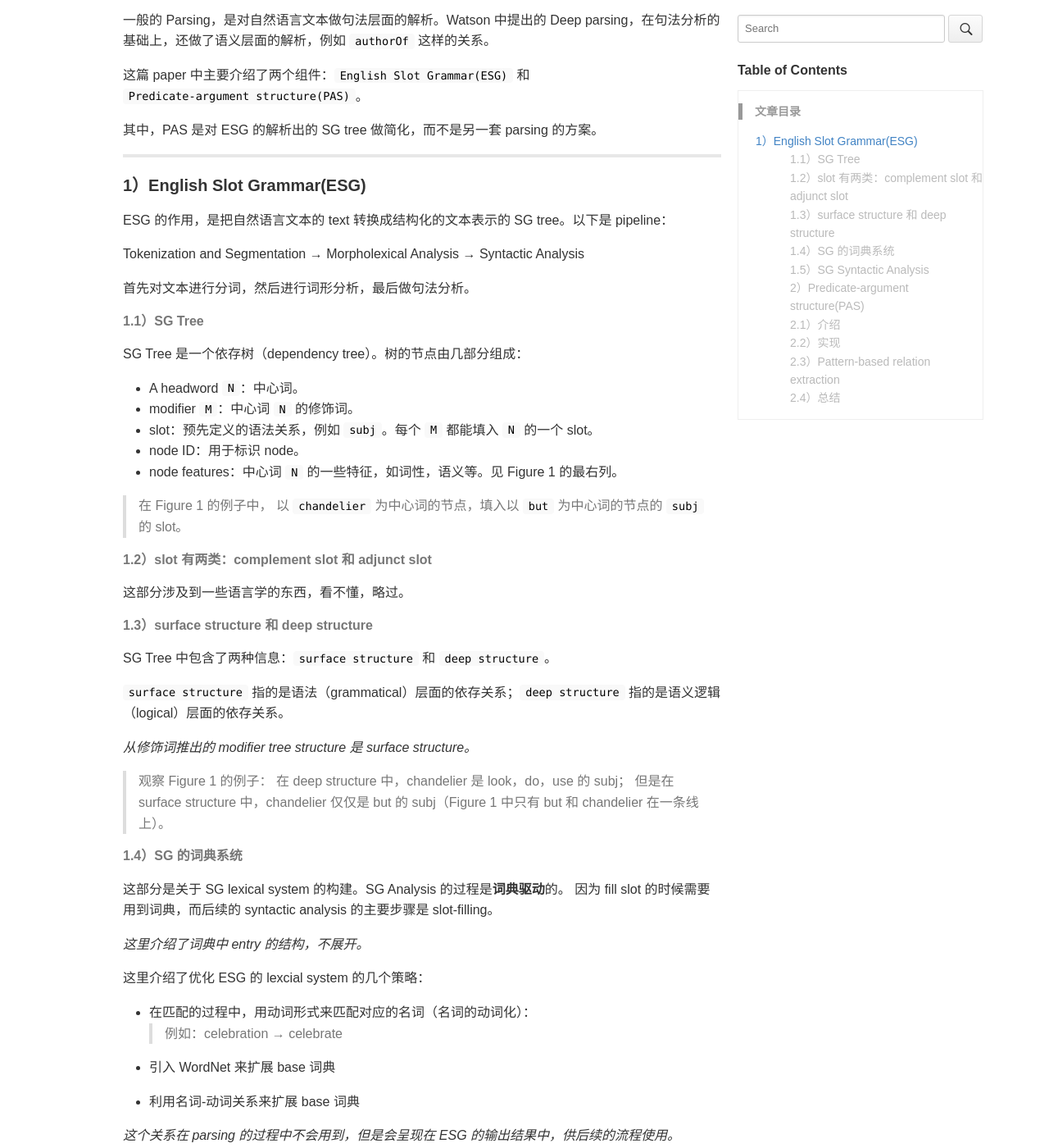
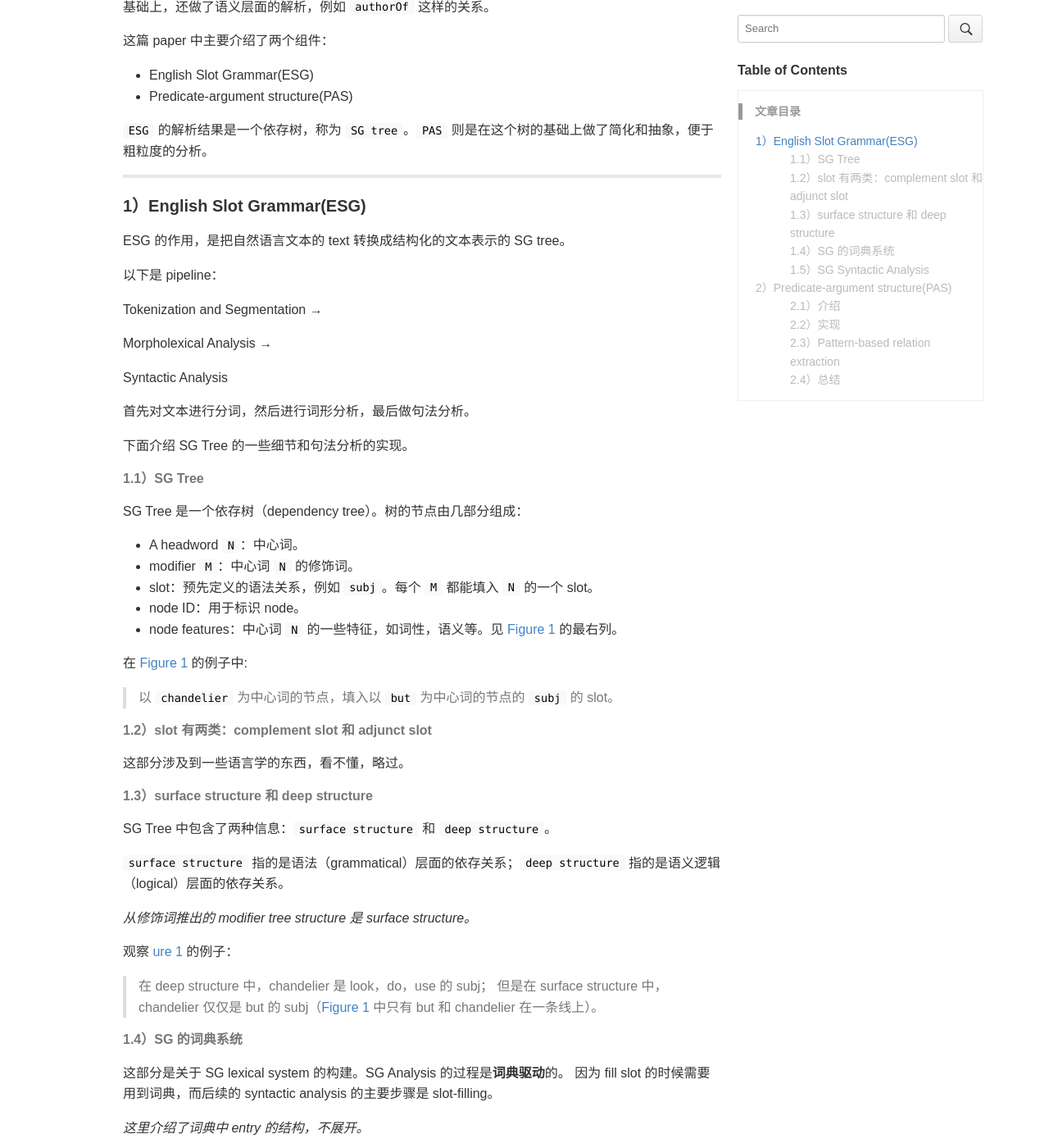
Before and after one commit to Miopas/miopas.github.io, a Jekyll site: the page built from _posts/2017-12-26-watson-paper-02.md, in a window 1280 px wide and 1400 px high, scrolled down 250 px. Shown: the whole window at 82% size. Built offline with Jekyll 4.4.1, drawn with Linux system fonts in a browser that asks for light colours; some of the changed text lies outside the part shown.

Commit message:
Update 2017-12-26-watson-paper-02.md

```diff
--- a/_posts/2017-12-26-watson-paper-02.md
+++ b/_posts/2017-12-26-watson-paper-02.md
@@ -2,25 +2,33 @@
 layout: post
 title: Deep parsing in Watson 论文理解
 categories: [问答系统]
-description: IBM Watson 相关 paper 阅读笔记
+description: 关于 Watson 中的 Deep parsing 技术
 keywords: 问答系统, chatbot, QA system
 ---
 
-这篇是关于 Watson 中的 Deep parsing 技术。
-
 一般的 Parsing，是对自然语言文本做句法层面的解析。Watson 中提出的 Deep parsing，在句法分析的基础上，还做了语义层面的解析，例如 `authorOf` 这样的关系。
 
-这篇 paper 中主要介绍了两个组件：`English Slot Grammar(ESG)` 和 `Predicate-argument structure(PAS)`。
+这篇 paper 中主要介绍了两个组件：
+* English Slot Grammar(ESG)
+* Predicate-argument structure(PAS)
 
-其中，PAS 是对 ESG 的解析出的 SG tree 做简化，而不是另一套 parsing 的方案。
+`ESG` 的解析结果是一个依存树，称为 `SG tree`。`PAS` 则是在这个树的基础上做了简化和抽象，便于粗粒度的分析。
 
 ---
 #### 1）English Slot Grammar(ESG)
-ESG 的作用，是把自然语言文本的 text 转换成结构化的文本表示的 SG tree。以下是 pipeline：
+ESG 的作用，是把自然语言文本的 text 转换成结构化的文本表示的 SG tree。
 
-Tokenization and Segmentation → Morpholexical Analysis → Syntactic Analysis
+以下是 pipeline：
+
+Tokenization and Segmentation →
+
+Morpholexical Analysis →
+
+Syntactic Analysis
 
 首先对文本进行分词，然后进行词形分析，最后做句法分析。
+
+下面介绍 SG Tree 的一些细节和句法分析的实现。
 
 ###### 1.1）SG Tree
 SG Tree 是一个依存树（dependency tree）。树的节点由几部分组成：
@@ -28,9 +36,10 @@ SG Tree 是一个依存树（dependency tree）。树的节点由几部分组成
 * modifier `M`：中心词 `N` 的修饰词。
 * slot：预先定义的语法关系，例如 `subj`。每个 `M` 都能填入 `N` 的一个 slot。
 * node ID：用于标识 node。
-* node features：中心词 `N` 的一些特征，如词性，语义等。见 Figure 1 的最右列。
+* node features：中心词 `N` 的一些特征，如词性，语义等。见 [Figure 1](https://github.com/Miopas/miopas.github.io/blob/master/_posts/deep_parsing_in_watson_figure_1.jpg) 的最右列。
 
-> 在 Figure 1 的例子中， 以 `chandelier` 为中心词的节点，填入以 `but` 为中心词的节点的 `subj` 的 slot。
+在 [Figure 1](https://github.com/Miopas/miopas.github.io/blob/master/_posts/deep_parsing_in_watson_figure_1.jpg) 的例子中:
+> 以 `chandelier` 为中心词的节点，填入以 `but` 为中心词的节点的 `subj` 的 slot。
 
 ###### 1.2）slot 有两类：complement slot 和 adjunct slot
 这部分涉及到一些语言学的东西，看不懂，略过。
@@ -42,9 +51,10 @@ SG Tree 中包含了两种信息：`surface structure` 和 `deep structure`。
 
 *从修饰词推出的 modifier tree structure 是 surface structure。*
 
-> 观察 Figure 1 的例子：
+观察 [
+ure 1](https://github.com/Miopas/miopas.github.io/blob/master/_posts/deep_parsing_in_watson_figure_1.jpg) 的例子：
 > 在 deep structure 中，chandelier 是 look，do，use 的 subj；
-> 但是在 surface structure 中，chandelier 仅仅是 but 的 subj（Figure 1 中只有 but 和 chandelier 在一条线上）。
+> 但是在 surface structure 中，chandelier 仅仅是 but 的 subj（[Figure 1](https://github.com/Miopas/miopas.github.io/blob/master/_posts/deep_parsing_in_watson_figure_1.jpg) 中只有 but 和 chandelier 在一条线上）。
 
 ###### 1.4）SG 的词典系统
 这部分是关于 SG lexical system 的构建。SG Analysis 的过程是**词典驱动**的。
@@ -80,7 +90,7 @@ chunk lexicon 是包含 multiword 实体的词典。
 这部分描述了实现的过程。
 **TODO**
 
-###### 2）Predicate-argument structure(PAS)
+#### 2）Predicate-argument structure(PAS)
 ###### 2.1）介绍
 SG tree 是细粒度的，但是后续的分析过程中很多是粗粒度的。
 因此，PAS 在 SG tree 的基础上删除了一些对粗粒度的分析不 essential 的部分。好处是更灵活，需要更少的语言学的知识。
```
